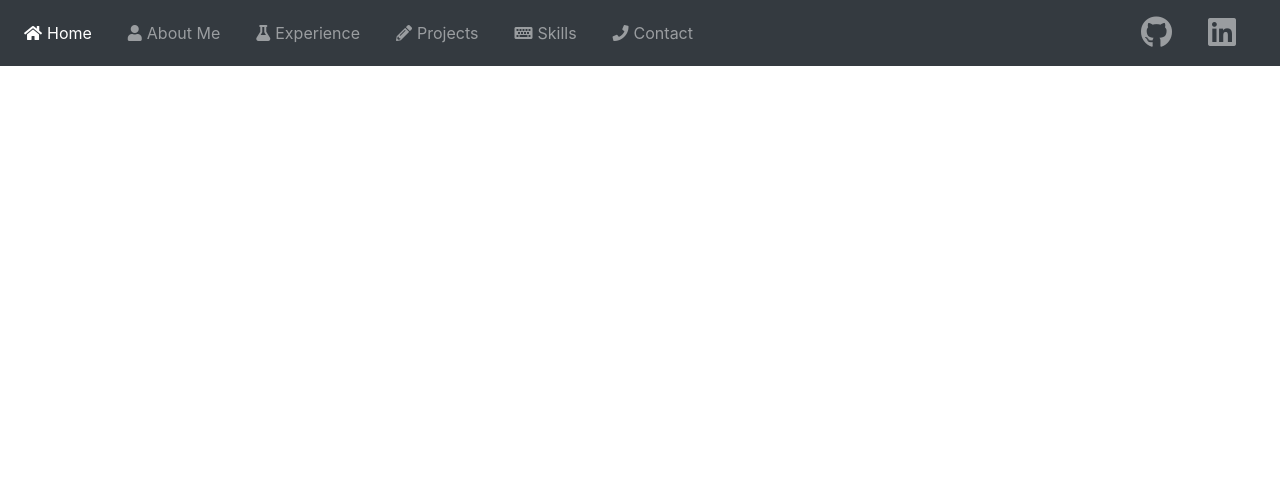
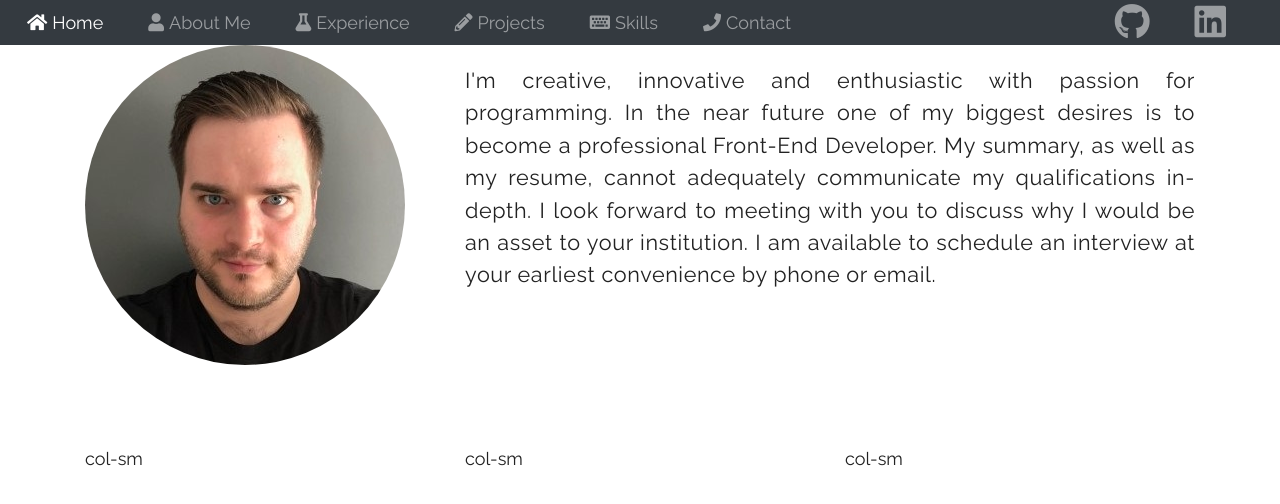
Before and after one commit to lukasz-koziara/lukasz-koziara.github.io, a plain HTML site: page index.html in a window 1280 px wide. Drawn offline with nearby package versions, Linux system fonts and the light colour scheme.

Commit message:
about section added

```diff
--- a/index.html
+++ b/index.html
@@ -1,59 +1,102 @@
 <!DOCTYPE html>
 <html lang="en">
+
 <head>
     <meta charset="UTF-8">
     <title>Łukasz Koziara - Personal Page</title>
-    <link rel="stylesheet" href="https://stackpath.bootstrapcdn.com/bootstrap/4.1.1/css/bootstrap.min.css"
-          integrity="sha384-WskhaSGFgHYWDcbwN70/dfYBj47jz9qbsMId/iRN3ewGhXQFZCSftd1LZCfmhktB" crossorigin="anonymous">
-    <link rel="stylesheet" href="https://use.fontawesome.com/releases/v5.1.0/css/all.css"
-          integrity="sha384-lKuwvrZot6UHsBSfcMvOkWwlCMgc0TaWr+30HWe3a4ltaBwTZhyTEggF5tJv8tbt" crossorigin="anonymous">
+    <link rel="stylesheet" href="https://stackpath.bootstrapcdn.com/bootstrap/4.1.1/css/bootstrap.min.css" integrity="sha384-WskhaSGFgHYWDcbwN70/dfYBj47jz9qbsMId/iRN3ewGhXQFZCSftd1LZCfmhktB"
+        crossorigin="anonymous">
+    <link rel="stylesheet" href="https://use.fontawesome.com/releases/v5.1.0/css/all.css" integrity="sha384-lKuwvrZot6UHsBSfcMvOkWwlCMgc0TaWr+30HWe3a4ltaBwTZhyTEggF5tJv8tbt"
+        crossorigin="anonymous">
     <link rel="stylesheet" href="main.css">
+    <link href="https://fonts.googleapis.com/css?family=Raleway:200,100,400" rel="stylesheet" type="text/css" />
 
-    <script src="https://stackpath.bootstrapcdn.com/bootstrap/4.1.1/js/bootstrap.min.js"
-            integrity="sha384-smHYKdLADwkXOn1EmN1qk/HfnUcbVRZyYmZ4qpPea6sjB/pTJ0euyQp0Mk8ck+5T"
+    <script src="https://stackpath.bootstrapcdn.com/bootstrap/4.1.1/js/bootstrap.min.js" integrity="sha384-smHYKdLADwkXOn1EmN1qk/HfnUcbVRZyYmZ4qpPea6sjB/pTJ0euyQp0Mk8ck+5T"
         crossorigin="anonymous">
-
     </script>
 </head>
+
 <body>
-<nav class="navbar sticky-top navbar-expand-lg navbar-dark bg-dark">
-    <button class="navbar-toggler" type="button" data-toggle="collapse" data-target="#navbarText"
-            aria-controls="navbarText" aria-expanded="false" aria-label="Toggle navigation">
+
+    <nav class="navbar sticky-top navbar-expand-lg navbar-dark bg-dark menu">
+
+        <button class="navbar-toggler" type="button" data-toggle="collapse" data-target="#navbarText" aria-controls="navbarText"
+            aria-expanded="false" aria-label="Toggle navigation">
             <span class="navbar-toggler-icon"></span>
         </button>
+
         <div class="collapse navbar-collapse" id="navbarText">
+
             <ul class="navbar-nav mr-auto">
                 <li class="nav-item active">
-                <a class="nav-link" href="#"><i class="fas fa-home" style="margin-right: 5px"></i>Home <span class="sr-only">(current)</span></a>
+                    <a class="nav-link" href="#">
+                        <i class="fas fa-home" style="margin-right: 5px"></i>Home
+                        <span class="sr-only">(current)</span>
+                    </a>
                 </li>
                 <li class="nav-item">
-                <a class="nav-link" href="#"><i class="fas fa-user" style="margin-right: 5px"></i>About Me</a>
+                    <a class="nav-link" href="#">
+                        <i class="fas fa-user" style="margin-right: 5px"></i>About Me</a>
                 </li>
                 <li class="nav-item">
-                <a class="nav-link" href="#"><i class="fas fa-flask" style="margin-right: 5px"></i>Experience</a>
+                    <a class="nav-link" href="#">
+                        <i class="fas fa-flask" style="margin-right: 5px"></i>Experience</a>
                 </li>
                 <li class="nav-item">
-                <a class="nav-link" href="#"><i class="fas fa-pencil-alt" style="margin-right: 5px"></i>Projects</a>
+                    <a class="nav-link" href="#">
+                        <i class="fas fa-pencil-alt" style="margin-right: 5px"></i>Projects</a>
                 </li>
                 <li class="nav-item">
-                <a class="nav-link" href="#"><i class="fas fa-keyboard" style="margin-right: 5px"></i>Skills</a>
+                    <a class="nav-link" href="#">
+                        <i class="fas fa-keyboard" style="margin-right: 5px"></i>Skills</a>
                 </li>
                 <li class="nav-item">
-                <a class="nav-link" href="#"><i class="fas fa-phone"  style="margin-right: 5px" ></i>Contact</a>
+                    <a class="nav-link" href="#">
+                        <i class="fas fa-phone" style="margin-right: 5px"></i>Contact</a>
                 </li>
 
+            </ul>
 
-        </ul>
             <ul class="item-inline navbar-nav">
-            <li class="nav-item"><a class="nav-link" href="https://github.com/lukasz-koziara"><i class="fab fa-github" style="font-size: 2em"></i></a></li>
-            <li class="nav-item"><a class="nav-link" href="https://www.linkedin.com/in/łukasz-koziara/"><i class="fab fa-linkedin" style="font-size: 2em"></i></a></li>
+                <li class="nav-item">
+                    <a class="nav-link" href="https://github.com/lukasz-koziara">
+                        <i class="fab fa-github" style="font-size: 2em"></i>
+                    </a>
+                </li>
+                <li class="nav-item">
+                    <a class="nav-link" href="https://www.linkedin.com/in/łukasz-koziara/">
+                        <i class="fab fa-linkedin" style="font-size: 2em"></i>
+                    </a>
+                </li>
             </ul>
 
         </div>
 
+    </nav>
+    <div class="container intro">
 
-</nav>
-<div class="container-fluid"></div>
+    </div>
+    <div class="container">
+        <div class="row">
+            <div class="col-sm-4 photo">
+                <img src="/img/i.JPG">
+            </div>
+            <div class="col-sm-8 about">
+                <p>I'm creative, innovative and enthusiastic with passion for programming. In the near future one of my biggest
+                    desires is to become a professional Front-End Developer. My summary, as well as my resume, cannot adequately
+                    communicate my qualifications in-depth. I look forward to meeting with you to discuss why I would be
+                    an asset to your institution. I am available to schedule an interview at your earliest convenience by
+                    phone or email.
+                </p>
+            </div>
+        </div>
+        <div class="row">
+            <div class="col-sm">col-sm</div>
+            <div class="col-sm">col-sm</div>
+            <div class="col-sm">col-sm</div>
+        </div>
+    </div>
+    <script src="main.js"></script>
+</body>
 
-</body>
 </html>
--- a/main.css
+++ b/main.css
@@ -1,3 +1,47 @@
-.nav-item{
-    margin-right: 20px;
+
+html,body {
+  font-family: 'Raleway', sans-serif;
+  padding: 0 0 2em 0;
+  font-size: 18px;
+  background: #fff;
+  color: #222;
 }
+
+h1,h2 {
+  font-weight: 200;
+  margin: 0.4em 0;
+}
+h1 { font-size: 3.5em; }
+h2 {
+  color: #888;
+  font-size: 2em;
+}
+
+
+.nav-item {
+    margin-right: 1.5em;
+}
+
+.menu {
+    height: 2.5em;
+}
+
+.main {
+    margin-top: 2em
+}
+
+.photo{
+    height: 400px;
+}
+
+.photo img {
+    border-radius: 150%;
+}
+
+.about {
+    display: block;
+    font-size: 1.2rem;
+    margin: 20px auto;
+    letter-spacing: 0.6px;
+    text-align: justify;
+}
```
Also changed, not shown: img/1.jpg (added), img/background.jpeg (added), img/i.JPG (added), img/me.JPG (added). Lines whose indentation alone changed are shown as unchanged.
